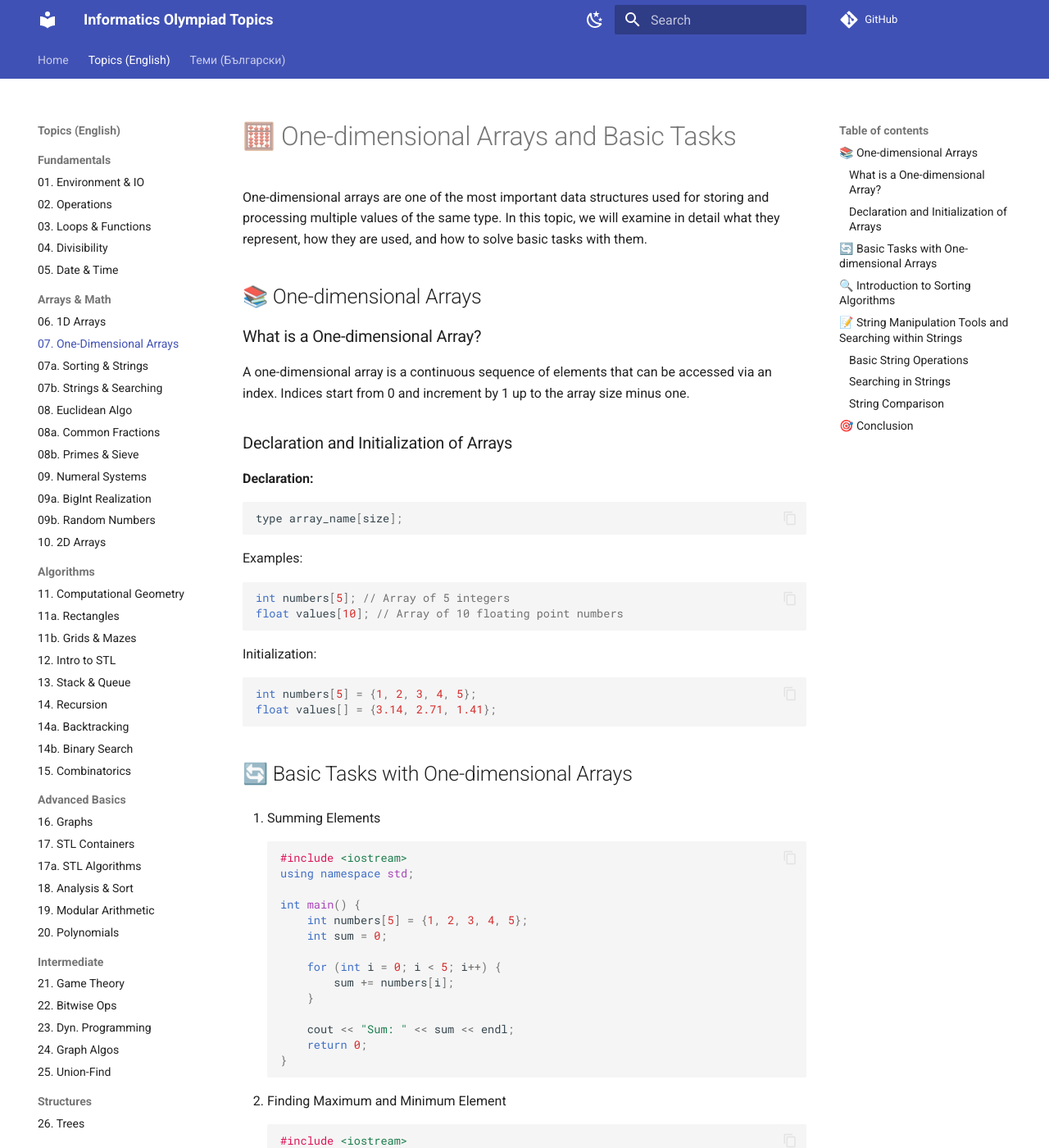
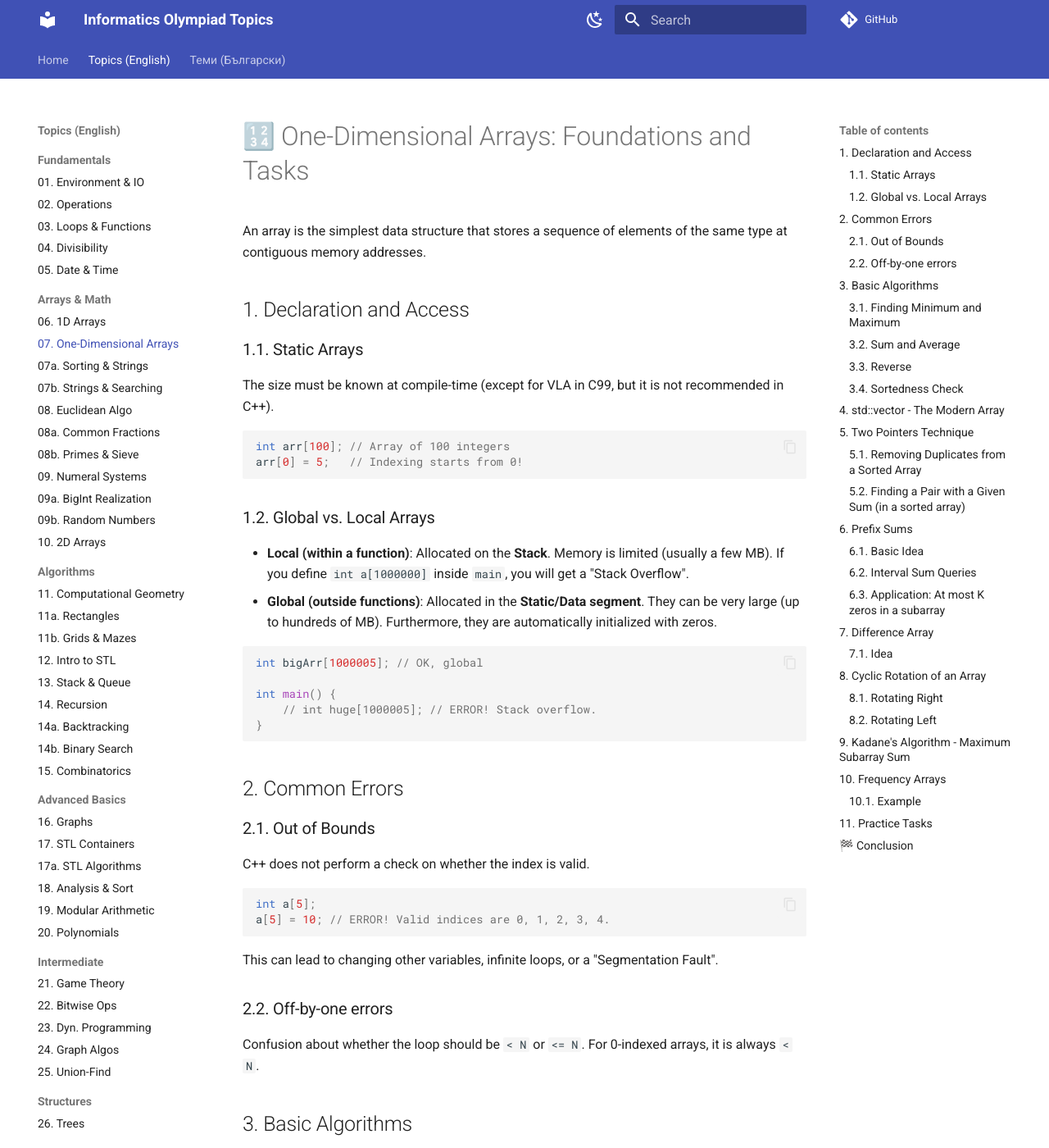
Before and after one commit to KadirYazadzhi/Informatics-Olympiad-Topics, an MkDocs documentation site: the page built from docs/EN/07_One_Dimensional_Arrays.md, in a window 1280 px wide and 1400 px high. Shown: the whole window at 82% size. Built offline with MkDocs 1.6.1 and Material for MkDocs 9.7.7, drawn with Linux system fonts in a browser that asks for light colours; comment, search, counter and statistics services are not loaded; some of the changed text lies outside the part shown.

````diff
--- a/docs/EN/07_One_Dimensional_Arrays.md
+++ b/docs/EN/07_One_Dimensional_Arrays.md
@@ -1,274 +1,249 @@
-# 🧮 One-dimensional Arrays and Basic Tasks
+# 🔢 One-Dimensional Arrays: Foundations and Tasks
 
-One-dimensional arrays are one of the most important data structures used for storing and processing multiple values of the same type. In this topic, we will examine in detail what they represent, how they are used, and how to solve basic tasks with them.
+An array is the simplest data structure that stores a sequence of elements of the same type at contiguous memory addresses.
 
-## 📚 One-dimensional Arrays
+## 1. Declaration and Access
 
-### What is a One-dimensional Array?
-
-A one-dimensional array is a continuous sequence of elements that can be accessed via an index. Indices start from 0 and increment by 1 up to the array size minus one.
-
-### Declaration and Initialization of Arrays
-
-**Declaration:**
+### 1.1. Static Arrays
+The size must be known at compile-time (except for VLA in C99, but it is not recommended in C++).
 ```cpp
-type array_name[size];
+int arr[100]; // Array of 100 integers
+arr[0] = 5;   // Indexing starts from 0!
 ```
 
-Examples:
+### 1.2. Global vs. Local Arrays
+*   **Local (within a function)**: Allocated on the **Stack**. Memory is limited (usually a few MB). If you define `int a[1000000]` inside `main`, you will get a "Stack Overflow".
+*   **Global (outside functions)**: Allocated in the **Static/Data segment**. They can be very large (up to hundreds of MB). Furthermore, they are automatically initialized with zeros.
+
 ```cpp
-int numbers[5]; // Array of 5 integers
-float values[10]; // Array of 10 floating point numbers
-```
-
-Initialization:
-```cpp
-int numbers[5] = {1, 2, 3, 4, 5};
-float values[] = {3.14, 2.71, 1.41};
-```
-
-## 🔄 Basic Tasks with One-dimensional Arrays
-
-1. Summing Elements
-    ```cpp
-    #include <iostream>
-    using namespace std;
-
-    int main() {
-        int numbers[5] = {1, 2, 3, 4, 5};
-        int sum = 0;
-
-        for (int i = 0; i < 5; i++) {
-            sum += numbers[i];
-        }
-
-        cout << "Sum: " << sum << endl;
-        return 0;
-    }
-    ```
-
-2. Finding Maximum and Minimum Element
-    ```cpp
-    #include <iostream>
-    using namespace std;
-
-    int main() {
-        int numbers[5] = {3, 7, 1, 9, 4};
-        int max = numbers[0];
-        int min = numbers[0];
-
-        for (int i = 1; i < 5; i++) {
-            if (numbers[i] > max) max = numbers[i];
-            if (numbers[i] < min) min = numbers[i];
-        }
-
-        cout << "Maximum: " << max << ", Minimum: " << min << endl;
-        return 0;
-    }
-    ```
-
-3. Sorting an Array
-
-Sorting is the process of arranging array elements in ascending or descending order.
-
-## 🔍 Introduction to Sorting Algorithms
-
-Sorting algorithms play a key role in data processing. The most commonly used methods are:
-
-1. Bubble Sort
-    ```cpp
-    #include <iostream>
-    using namespace std;
-
-    int main() {
-        int numbers[5] = {5, 3, 8, 6, 2};
-
-        for (int i = 0; i < 5 - 1; i++) {
-            for (int j = 0; j < 5 - i - 1; j++) {
-                if (numbers[j] > numbers[j + 1]) {
-                    swap(numbers[j], numbers[j + 1]);
-                }
-            }
-        }
-
-        for (int i = 0; i < 5; i++) {
-            cout << numbers[i] << " ";
-        }
-        return 0;
-    }
-    ```
-
-2. Selection Sort
-    ```cpp
-    #include <iostream>
-    using namespace std;
-
-    int main() {
-        int numbers[5] = {5, 3, 8, 6, 2};
-
-        for (int i = 0; i < 5 - 1; i++) {
-            int minIndex = i;
-            for (int j = i + 1; j < 5; j++) {
-                if (numbers[j] < numbers[minIndex]) {
-                    minIndex = j;
-                }
-            }
-            swap(numbers[i], numbers[minIndex]);
-        }
-
-        for (int i = 0; i < 5; i++) {
-            cout << numbers[i] << " ";
-        }
-        return 0;
-    }
-    ```
-
-## 📝 String Manipulation Tools and Searching within Strings
-
-What is a string?
-A string is a sequence of characters processed as a single text value. In C++, strings can be processed via character arrays or via the `string` class.
-
-### Basic String Operations
-
-Example of basic operations:
-```cpp
-#include <iostream>
-#include <string>
-using namespace std;
+int bigArr[1000005]; // OK, global
 
 int main() {
-    string text = "Hello, world!";
-    cout << "String length: " << text.length() << endl;
-    cout << "First character: " << text[0] << endl;
-    cout << "Last character: " << text[text.length() - 1] << endl;
-    return 0;
+    // int huge[1000005]; // ERROR! Stack overflow.
 }
 ```
 
-### Searching in Strings
+## 2. Common Errors
 
-Searching for a substring:
+### 2.1. Out of Bounds
+C++ does not perform a check on whether the index is valid.
 ```cpp
-#include <iostream>
-#include <string>
-using namespace std;
+int a[5];
+a[5] = 10; // ERROR! Valid indices are 0, 1, 2, 3, 4.
+```
+This can lead to changing other variables, infinite loops, or a "Segmentation Fault".
 
-int main() {
-    string text = "Hello, world!";
-    string search = "world";
+### 2.2. Off-by-one errors
+Confusion about whether the loop should be `< N` or `<= N`. For 0-indexed arrays, it is always `< N`.
 
-    size_t found = text.find(search);
-    if (found != string::npos) {
-        cout << "Found at position: " << found << endl;
-    } else {
-        cout << "Substring not found." << endl;
-    }
+## 3. Basic Algorithms
 
-    return 0;
+### 3.1. Finding Minimum and Maximum
+```cpp
+int minVal = arr[0];
+int maxVal = arr[0];
+for (int i = 1; i < n; i++) {
+    if (arr[i] < minVal) minVal = arr[i];
+    if (arr[i] > maxVal) maxVal = arr[i];
+}
+// Or std::min_element / std::max_element
+```
+
+### 3.2. Sum and Average
+```cpp
+long long sum = 0; // Use long long to avoid overflow
+for (int i = 0; i < n; i++) sum += arr[i];
+double avg = (double)sum / n;
+```
+
+### 3.3. Reverse
+We swap the first with the last, the second with the second-to-last, and so on.
+```cpp
+for (int i = 0; i < n / 2; i++) {
+    swap(arr[i], arr[n - 1 - i]);
 }
 ```
 
-### String Comparison
+### 3.4. Sortedness Check
 ```cpp
-#include <iostream>
-#include <string>
-using namespace std;
-
-int main() {
-    string str1 = "apple";
-    string str2 = "banana";
-
-    if (str1 < str2) {
-        cout << str1 << " is before " << str2 << " in lexicographical order." << endl;
-    } else {
-        cout << str2 << " is before " << str1 << " in lexicographical order." << endl;
+bool isSorted = true;
+for (int i = 0; i < n - 1; i++) {
+    if (arr[i] > arr[i+1]) {
+        isSorted = false;
+        break;
     }
-
-    return 0;
 }
 ```
 
-## 🎯 Conclusion
-
-One-dimensional arrays, sorting algorithms, and string operations are foundational concepts in programming. They provide powerful tools for working with data, searching, and sorting, which are at the core of many algorithms and applications.
-# 🔢 One-Dimensional Arrays: Foundations and Techniques
-
-The one-dimensional array is the most basic yet versatile data structure in computer science. It stores elements of the same type in contiguous memory locations, allowing for $O(1)$ random access.
-
----
-
-## 1. Memory and Performance
-
-### 1.1. Contiguity
-Because elements are side-by-side, arrays have excellent **CPU cache locality**. Iterating through an array is one of the fastest operations a processor can perform.
-
-### 1.2. Static vs. Dynamic Allocation
-*   **Static (`int a[100]`)**: Size is fixed at compile-time. Usually stored on the **Stack**.
-*   **Dynamic (`vector<int> a(n)`)**: Size determined at runtime. Stored on the **Heap**.
-
-**Important**: Local static arrays in C++ are limited by the stack size (typically 1MB - 8MB). For arrays larger than $10^5$ elements, always declare them **globally** or use `std::vector`.
-
----
-
-## 2. Essential Techniques
-
-### 2.1. Prefix Sums
-To answer "sum of range $[L, R]$" queries in $O(1)$.
-1.  Compute $P[i] = A[0] + \dots + A[i]$.
-2.  $	ext{Sum}(L, R) = P[R] - P[L-1]$.
+## 4. `std::vector` - The Modern Array
+In C++, it is almost always better to use `std::vector`.
+*   Dynamic size.
+*   Keeps its size (`v.size()`).
+*   Stored in the **Heap**, so it can be large even if it is local.
 
 ```cpp
-vector<long long> pref(n + 1, 0);
-for (int i = 0; i < n; i++) pref[i+1] = pref[i] + A[i];
+vector<int> v(n); // Vector with n elements (zeros)
+v.push_back(5);   // Adding to the end
 ```
 
-### 2.2. Difference Arrays
-To perform "add $X$ to range $[L, R]$" updates in $O(1)$.
-1.  Let $D[i] = A[i] - A[i-1]$.
-2.  Range update $[L, R] + X \implies D[L] += X, D[R+1] -= X$.
-3.  Reconstruct $A$ using prefix sums of $D$.
+## 5. Two Pointers Technique
+A common technique for solving array tasks in linear time.
 
-### 2.3. Sliding Window
-Used to find optimal subarrays (e.g., "max sum subarray of fixed length $K$").
-Instead of recomputing the sum, subtract the element leaving the window and add the one entering.
-
----
-
-## 3. Common Array Tasks
-
-### 3.1. Frequency Array
-If values are small integers, use their values as indices to count occurrences.
+### 5.1. Removing Duplicates from a Sorted Array
 ```cpp
-int freq[1001] = {0};
-for (int x : A) freq[x]++;
-```
-
-### 3.2. Two Pointers
-Used on **sorted** arrays to find pairs satisfying a condition ($O(N)$ instead of $O(N^2)$).
-```cpp
-int i = 0, j = n - 1;
-while (i < j) {
-    if (A[i] + A[j] == target) return true;
-    if (A[i] + A[j] < target) i++;
-    else j--;
+int removeDuplicates(vector<int>& arr) {
+    if (arr.empty()) return 0;
+    int writePos = 1;
+    for (int i = 1; i < arr.size(); i++) {
+        if (arr[i] != arr[i-1]) {
+            arr[writePos++] = arr[i];
+        }
+    }
+    return writePos;
 }
 ```
 
----
+### 5.2. Finding a Pair with a Given Sum (in a sorted array)
+Complexity: $O(N)$ instead of $O(N^2)$.
+```cpp
+bool findPairWithSum(vector<int>& arr, int target) {
+    int left = 0, right = arr.size() - 1;
+    while (left < right) {
+        int sum = arr[left] + arr[right];
+        if (sum == target) return true;
+        else if (sum < target) left++;
+        else right--;
+    }
+    return false;
+}
+```
 
-## 4. Safety and Best Practices
+## 6. Prefix Sums
+Allow for fast calculation of the sum of elements in an interval $[L, R]$.
 
-1.  **Bounds Checking**: Accessing `A[n]` is **Undefined Behavior**. It might crash (Segfault) or silently corrupt other data.
-2.  **Initialization**: Global arrays are initialized to 0. Local static arrays contain "garbage" (random values). Always initialize: `int a[100] = {0};`.
-3.  **Use `long long`**: When summing large array elements, `int` will overflow ($2^{31}-1 \approx 2 \cdot 10^9$).
+### 6.1. Basic Idea
+We create an array `prefix`, where `prefix[i]` contains the sum of elements from 0 to i-1.
+```cpp
+vector<long long> buildPrefix(const vector<int>& arr) {
+    int n = arr.size();
+    vector<long long> prefix(n + 1, 0);
+    for (int i = 0; i < n; i++) {
+        prefix[i + 1] = prefix[i] + arr[i];
+    }
+    return prefix;
+}
+```
 
----
+### 6.2. Interval Sum Queries
+After we have constructed the prefix array, each query is answered in $O(1)$.
+```cpp
+// Sum of elements from index L to R (inclusive)
+long long rangeSum(const vector<long long>& prefix, int L, int R) {
+    return prefix[R + 1] - prefix[L];
+}
+```
 
-## 5. Practice Problems
-1.  **CSES Static Range Sum Queries**: Prefix Sums.
-2.  **CSES Maximum Subarray Sum**: Kadane's Algorithm.
-3.  **Codeforces 279B**: Books (Sliding Window).
-4.  **UVa 10038**: Jolly Jumpers.
+### 6.3. Application: At most K zeros in a subarray
+Task: Find the longest subarray of 0s and 1s that contains at most K zeros.
+```cpp
+int longestSubarrayWithKZeros(vector<int>& arr, int K) {
+    int left = 0, zeros = 0, maxLen = 0;
+    for (int right = 0; right < arr.size(); right++) {
+        if (arr[right] == 0) zeros++;
+        while (zeros > K) {
+            if (arr[left] == 0) zeros--;
+            left++;
+        }
+        maxLen = max(maxLen, right - left + 1);
+    }
+    return maxLen;
+}
+```
 
-## 6. Conclusion
-The array is the starting point for almost all competitive programming algorithms. Mastering prefix sums, two pointers, and sliding windows will solve a surprisingly large percentage of introductory problems.
+## 7. Difference Array
+Allows for fast interval updates.
+
+### 7.1. Idea
+If we want to add `x` to all elements in the interval `[L, R]`, we use a difference array.
+```cpp
+vector<int> diff(n + 1, 0);
+// Adding x to the interval [L, R]
+diff[L] += x;
+diff[R + 1] -= x;
+// Recovering the original array
+for (int i = 1; i < n; i++) {
+    diff[i] += diff[i - 1];
+}
+```
+This allows for $O(1)$ interval updates and $O(N)$ recovery.
+
+## 8. Cyclic Rotation of an Array
+Shifting elements left or right by K positions.
+
+### 8.1. Rotating Right
+```cpp
+void rotateRight(vector<int>& arr, int K) {
+    int n = arr.size();
+    K %= n; // In case K > n
+    reverse(arr.begin(), arr.end());
+    reverse(arr.begin(), arr.begin() + K);
+    reverse(arr.begin() + K, arr.end());
+}
+```
+
+### 8.2. Rotating Left
+```cpp
+void rotateLeft(vector<int>& arr, int K) {
+    rotateRight(arr, arr.size() - K);
+}
+```
+
+## 9. Kadane's Algorithm - Maximum Subarray Sum
+Classical task: Find the subarray with the maximum sum.
+```cpp
+long long maxSubarraySum(const vector<int>& arr) {
+    long long maxSum = arr[0], currentSum = arr[0];
+    for (int i = 1; i < arr.size(); i++) {
+        currentSum = max((long long)arr[i], currentSum + arr[i]);
+        maxSum = max(maxSum, currentSum);
+    }
+    return maxSum;
+}
+```
+
+## 10. Frequency Arrays
+Used for fast counting of element occurrences.
+
+### 10.1. Example
+```cpp
+const int MAXVAL = 1000005;
+int freq[MAXVAL];
+memset(freq, 0, sizeof(freq));
+
+// Counting
+for (int i = 0; i < n; i++) {
+    freq[arr[i]]++;
+}
+
+// Finding the most frequent element
+int maxFreq = 0, mostFrequent = arr[0];
+for (int i = 0; i < MAXVAL; i++) {
+    if (freq[i] > maxFreq) {
+        maxFreq = freq[i];
+        mostFrequent = i;
+    }
+}
+```
+
+## 11. Practice Tasks
+1.  **Reverse an Array**: Read an array and output it in reverse order.
+2.  **Second Largest**: Find the second largest element in $O(N)$.
+3.  **Removing Duplicates**: From a sorted array using the two pointers technique.
+4.  **Cyclic Rotation**: Shifting an array left/right by K positions.
+5.  **Prefix Sums**: Task with many interval sum queries.
+6.  **Pair with the Closest Sum**: In a sorted array, find a pair of numbers with a sum closest to a given number.
+7.  **Kadane**: Find the maximum sum of a subarray.
+8.  **Longest Subarray**: With at most K different numbers.
+
+## 🏁 Conclusion
+Arrays are the foundation of programming and algorithms. Ensure you fully understand indexing (starts at 0!), array boundaries, and basic techniques like prefix sums, two pointers, and Kadane's algorithm. Off-by-one errors are the most common cause of incorrect solutions in competitions. Practice with numerous tasks to develop intuition and speed when working with arrays.
````
